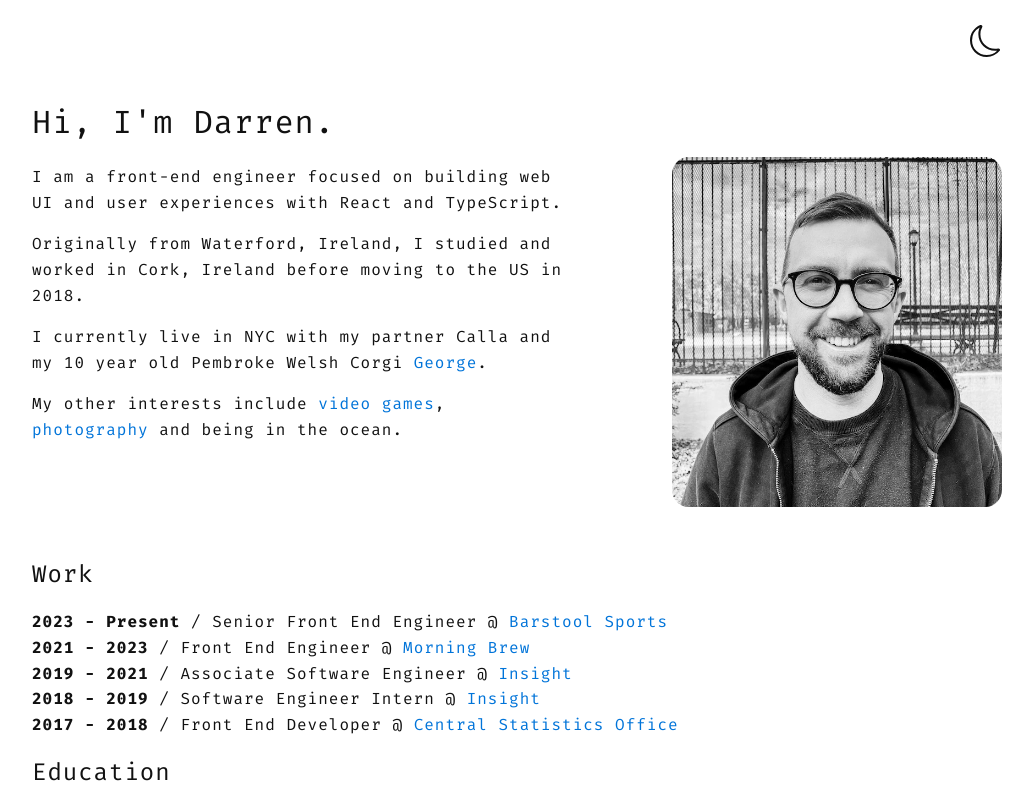
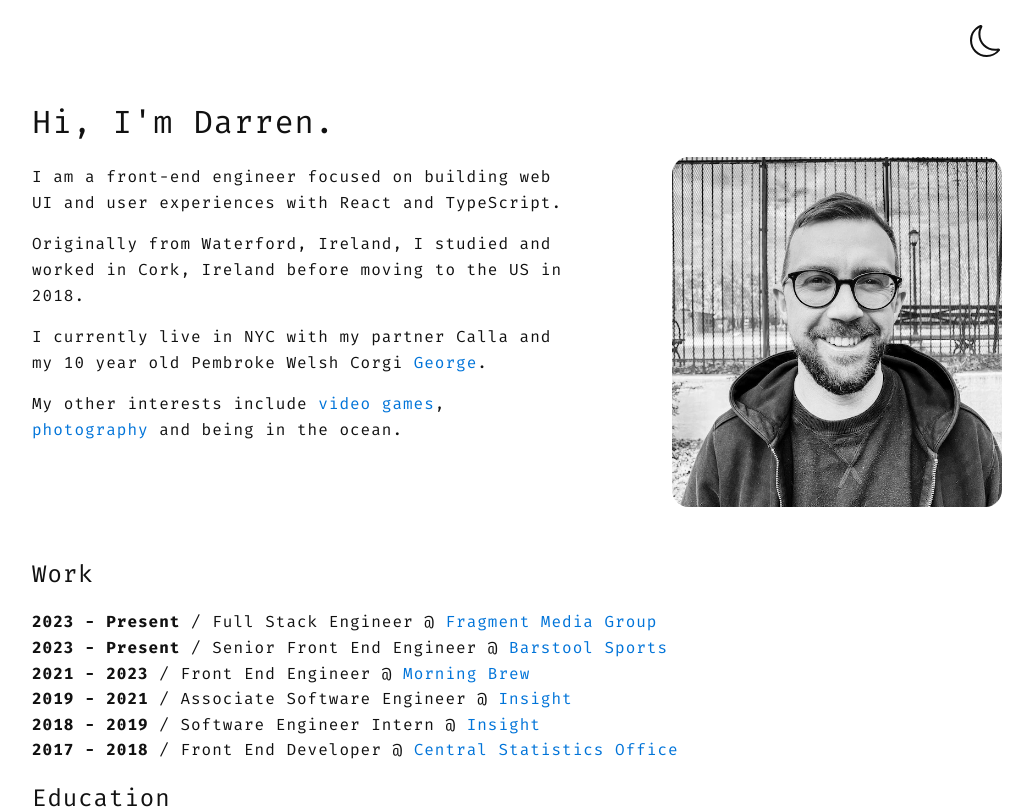
Before and after one commit to darrencarlin/personal-site-22, a Next.js app: page / in a window 1280 px wide. Shown: the top 809 px of the page, without its empty margins (123-1156 px from the left). Built offline with nearby package versions, Linux system fonts and the light colour scheme.

Commit message:
Adding work

```diff
--- a/src/components/Work/index.tsx
+++ b/src/components/Work/index.tsx
@@ -3,6 +3,12 @@ import { ListTitle } from "../_shared/style";
 import { Job, Slash, StyledListItem, WorkList } from "./style";
 
 const work = [
+   {
+    date: "2023 - Present",
+    position: "Full Stack Engineer",
+    company: "Fragment Media Group",
+    companyUrl: "https://fragmnt.com/",
+  },
     {
     date: "2023 - Present",
     position: "Senior Front End Engineer",
```
